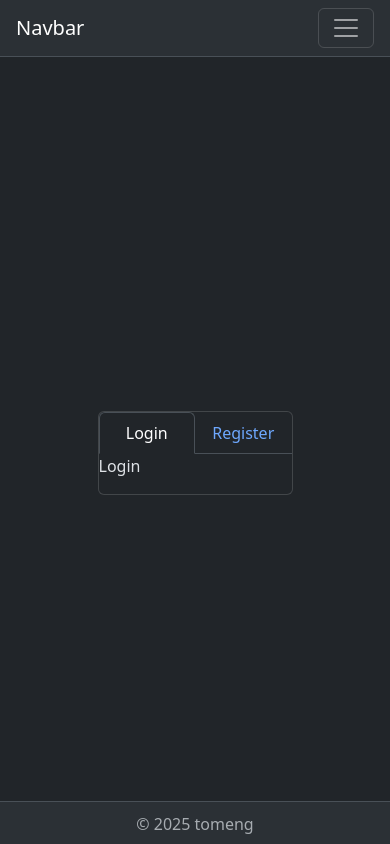
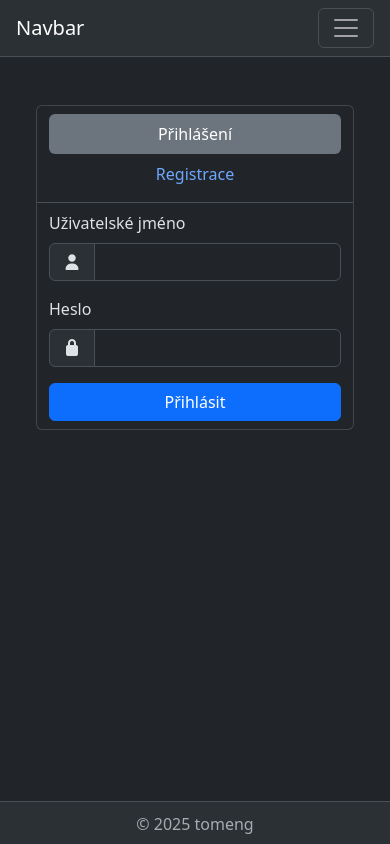
Before and after one commit to Madeleaan/FAV_WEB, a PHP site: page /login in a window 390 px wide. Run offline with PHP 8.4, Linux system fonts and the light colour scheme; some libraries are stand-ins or nearby versions.

Commit message:
Logging in done

```diff
--- a/api/db.php
+++ b/api/db.php
@@ -14,8 +14,8 @@
         die("Connection failed: ".$e->getMessage());
     }
 
-    function error($code, $message) {
+    function error($code, $message, $err) {
         http_response_code($code);
-        echo json_encode(array("error" => $message));
+        echo json_encode(array("msg" => $message, "error" => $err));
         die();
     }
--- a/api/logout.php
+++ b/api/logout.php
@@ -7,7 +7,7 @@ $method = $_SERVER['REQUEST_METHOD'];
 if ($method == 'POST') {
     logout();
 } else {
-    error(405, "Method $method is not allowed");
+    error(405, "Method $method is not allowed", "BAD_METHOD");
 }
 
 function logout() {
--- a/index.php
+++ b/index.php
@@ -8,6 +8,7 @@
 </head>
 <body>
 <?php include 'template/navigation.php' ?>
+<div></div>
 <?php include 'template/footer.php' ?>
 </body>
 </html>
--- a/login.php
+++ b/login.php
@@ -1,34 +1,96 @@
 <?php
 session_start();
-if (isset($_SESSION['login'])) header('Location: /'); ?>
+if (isset($_SESSION['login'])) header('Location: /') ?>
 <!DOCTYPE html>
 <html lang="en" data-bs-theme="dark">
 <head>
     <title>Title - Přihlášení</title> <!-- TODO branding-->
 
+    <style>
+        .nav-link.active {
+            background-color: var(--bs-secondary) !important
+        }
+    </style>
+
     <?php include ('template/commonhead.php') ?>
 </head>
+
 <body>
 <?php include ('template/navigation.php') ?>
 
-<div class="d-flex justify-content-center align-items-center mt-5">
-    <div class="card w-50">
-        <ul class="nav nav-tabs">
-            <li class="nav-item text-center w-50">
-                <button class="nav-link active w-100" data-bs-toggle="pill" data-bs-target="#login">Login</button>
-            </li>
-            <li class="nav-item text-center w-50">
-                <button class="nav-link w-100" data-bs-toggle="pill" data-bs-target="#register">Register</button>
-            </li>
-        </ul>
+<div class="container-fluid p-5 my-sm-auto">
+    <div class="row">
+        <div class="col-lg-3 col-sm-1"></div>
+        <div class="card col-lg-6 col-sm-10">
+            <ul class="nav nav-pills row border-bottom py-2">
+                <li class="nav-item text-center col-md-6">
+                    <button class="nav-link active w-100" data-bs-toggle="pill" data-bs-target="#login">Přihlášení</button>
+                </li>
+                <li class="nav-item text-center col-md-6">
+                    <button class="nav-link w-100" data-bs-toggle="pill" data-bs-target="#register">Registrace</button>
+                </li>
+            </ul>
 
-        <div class="tab-content">
-            <div class="tab-pane fade show active" id="login"><p>Login</p></div>
-            <div class="tab-pane fade" id="register"><p>Register</p></div>
+            <div class="tab-content">
+                <div class="tab-pane fade show active py-2" id="login">
+                    <form class="row g-3" id="login-form">
+                        <div class="col-md-6">
+                            <label for="login-login" class="form-label">Uživatelské jméno</label>
+                            <div class="input-group has-validation">
+                                <span class="input-group-text"><i class="fas fa-user"></i></span>
+                                <input type="text" class="form-control" id="login-login" name="login" required>
+                                <div class="invalid-feedback" id="login-login-feedback">Uživatelské jméno neexistuje!</div>
+                            </div>
+                        </div>
+                        <div class="col-md-6">
+                            <label for="login-pass" class="form-label">Heslo</label>
+                            <div class="input-group has-validation">
+                                <span class="input-group-text"><i class="fas fa-lock"></i></span>
+                                <input type="password" class="form-control" id="login-pass" name="password" required>
+                                <div class="invalid-feedback" id="login-pass-feedback">Špatně zadané heslo!</div>
+                            </div>
+                        </div>
+                        <div class="col-12">
+                            <button class="btn btn-primary col-12 col-md-4" type="submit">Přihlásit</button>
+                        </div>
+                    </form>
+                </div>
+                <div class="tab-pane fade" id="register"><p>Register</p></div>
+            </div>
         </div>
+        <div class="col-lg-3 col-sm-1"></div>
     </div>
 </div>
 
 <?php include ('template/footer.php') ?>
 </body>
+
+<script>
+    $("#login-form").submit(function(e)  {
+        e.preventDefault()
+        $("input").each((_, el) => el.classList.remove('is-invalid'))
+
+        let formData = $(this).serializeArray()
+        let postData = {}
+        $.each(formData, (k, v) => postData[v.name] = v.value)
+        $.ajax({
+            url: '/api/login',
+            type: 'POST',
+            data: JSON.stringify(postData),
+            processData: false,
+            contentType: false,
+            success: () => {
+                let ref = document.referrer
+
+                if (ref && ref !== '') location.replace(ref)
+                else location.replace('/')
+            },
+            error: (data) => {
+                let msg = JSON.parse(data.responseText)
+                if (msg.error === 'BAD_LOGIN') $("#login-login").addClass('is-invalid')
+                else if (msg.error === 'BAD_PASS') $("#login-pass").addClass('is-invalid')
+            }
+        })
+    })
+</script>
 </html>
--- a/template/navigation.php
+++ b/template/navigation.php
@@ -25,7 +25,7 @@
                     echo htmlspecialchars(json_decode($user_data, true)['name']);
                 ?></a>
                 <ul class="dropdown-menu dropdown-menu-end">
-                    <li><a class="dropdown-item" href="#" id="logoutBtn">Odhlásit</a></li>
+                    <li><a class="dropdown-item" href="#" id="logoutBtn"><i class="fas fa-right-from-bracket"></i>Odhlásit</a></li>
                     <script>
                         $('#logoutBtn').click(() => {
                             $.post("api/logout").always(() => location.reload());
```
Also changed, not shown: api/login.php (+6 -5 lines), api/register.php (+6 -5 lines).
